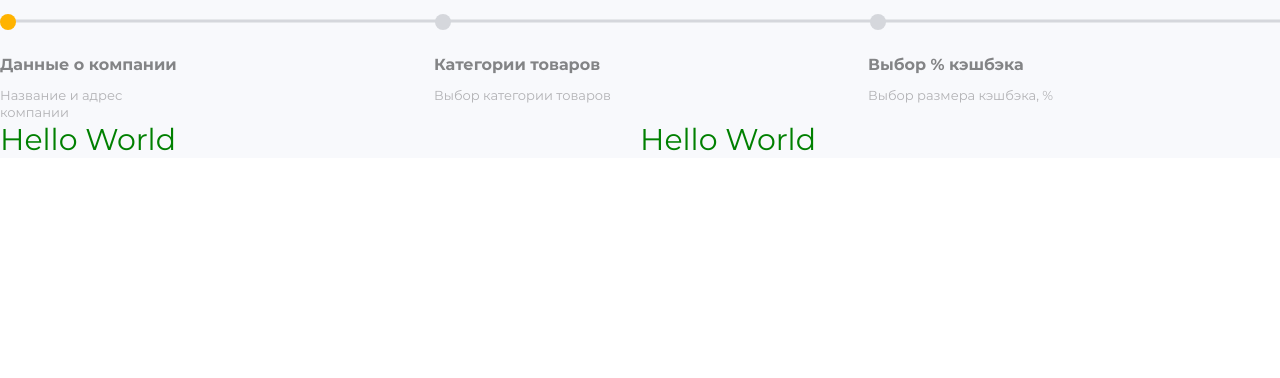
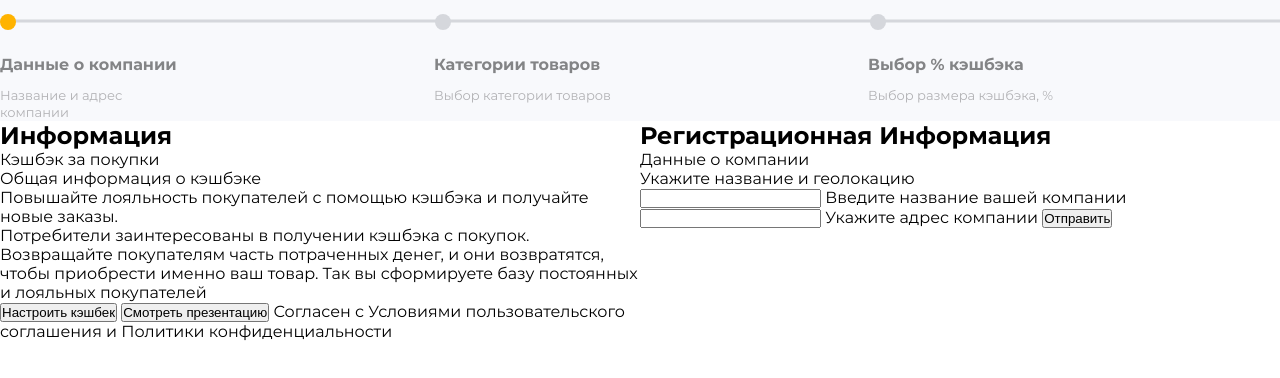
Before and after one commit to IvanWeber/site-section-project, a website: page source/index.html in a window 1280 px wide. Shown: the top 378 px of the page. Drawn offline with nearby package versions, Linux system fonts and the light colour scheme; files that its build step writes are made by us from their sources.

Commit message:
Подготовлены секции Информации и Регистрационной информации

```diff
--- a/source/index.html
+++ b/source/index.html
@@ -26,10 +26,31 @@
         </div>
       </section>
       <section class="main__section cashback">
-        Hello World
+        <h2 class="cashback__heading">Информация</h2>
+        <div class="cashback__info-common">
+          <p class="company-data__info-big">Кэшбэк за покупки</p>
+          <p class="company-data__info-small">Общая информация о кэшбэке</p>
+        </div>
+        <p class="cashback__info-detail-1">Повышайте лояльность покупателей с помощью кэшбэка и получайте новые заказы.</p>
+        <p class="cashback__info-detail-2">Потребители заинтересованы в получении кэшбэка с покупок. Возвращайте покупателям часть потраченных денег, и они возвратятся, чтобы приобрести именно ваш товар. Так вы сформируете базу постоянных и лояльных покупателей</p>
+        <button class="cashback__set-cashback">Настроить кэшбек</button>
+        <button class="cashback__watch-presentation">Смотреть презентацию</button>
+        <input id="user-agreement"  type="checkbox" class="cashback__user-agreement-input visually-hidden">
+        <label for="user-agreement" class="cashback__user-agreement-label" >Согласен с Условиями пользовательского соглашения и Политики конфиденциальности</label>
       </section>
       <section class="main__section company-data">
-        Hello World
+        <h2 class="company-data__heading">Регистрационная Информация</h2>
+        <div class="company-data__info-common">
+          <p class="company-data__info-big">Данные о компании</p>
+          <p class="company-data__info-small">Укажите название и геолокацию</p>
+        </div>
+        <form class="company-data__form">
+          <input id="company-name"  type="text" class="company-data__company-name-input">
+          <label for="company-name" class="company-data__company-name-label" >Введите название вашей компании</label>
+          <input id="company-address"  type="text" class="company-data__company-address-input">
+          <label for="company-address" class="company-data__company-address-label" >Укажите адрес компании</label>
+          <button type="submit" class="company-data__submit-button">Отправить</button>
+        </form>
       </section>
     </div>
   </main>
--- a/source/sass/style.scss
+++ b/source/sass/style.scss
@@ -66,10 +66,6 @@ body {
 .main {
   display: flex;
   background: #f8f9fc;
-  &__section {
-    color: green;
-    font-size: 30px;
-  }
 }
 
 .progress-bar {
@@ -107,8 +103,10 @@ body {
 
 .cashback {
   width: 640px;
+  background-color: #ffffff;
 }
 
 .company-data {
   width: 640px;
+  background-color: #ffffff;
 }
```
Also changed, not shown: build/css/style.min.css, build/index.html, source/sass/style.css, 2 other files.
